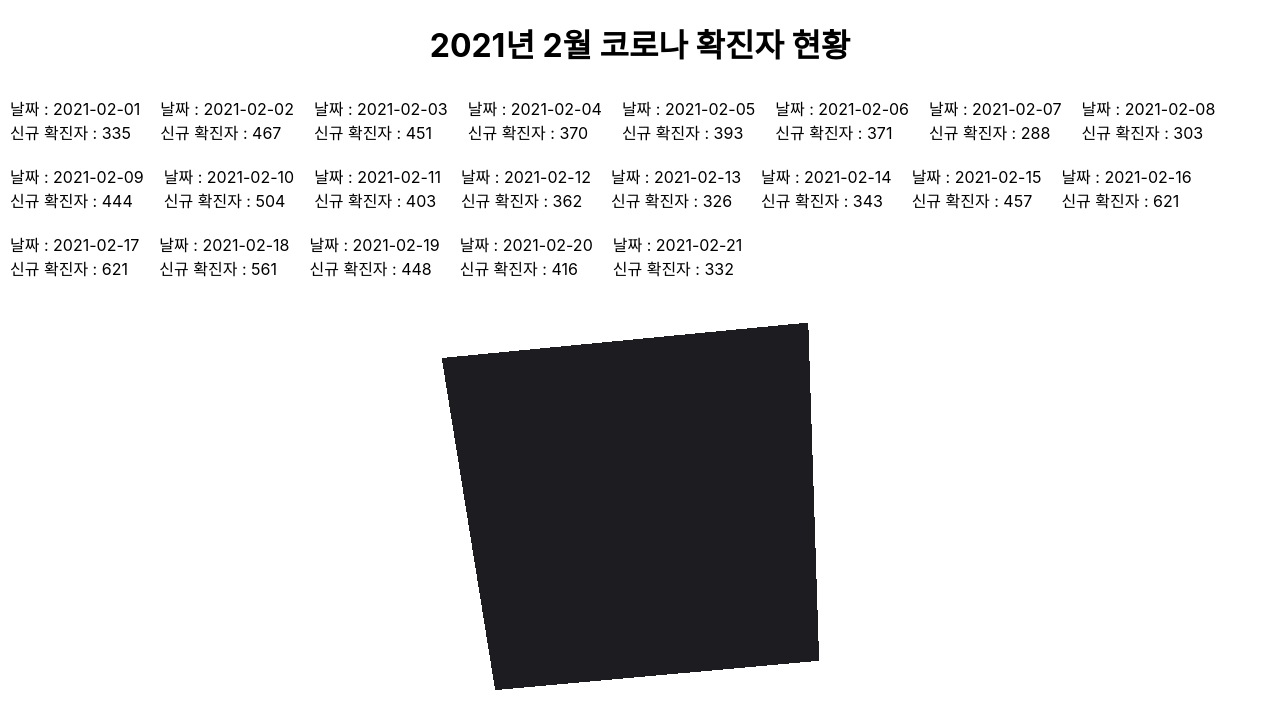
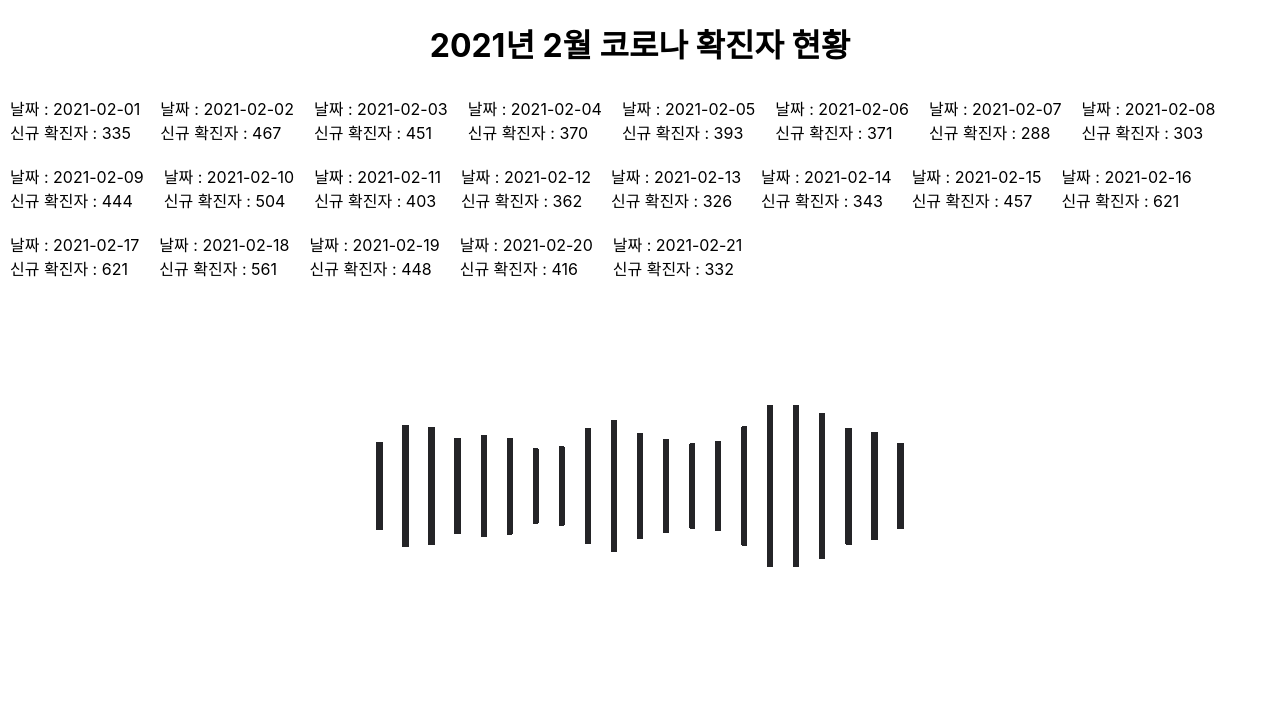
Before and after one commit to hellojaehyeok/React_Covid, a React (Create React App) app in the folder covid/: page / in a window 1280 px wide. Shown: the top 728 px of the page. Built offline with nearby package versions, Linux system fonts and the light colour scheme.

Commit message:
코로나 확진자수에 따른 cube y 값 적용
코로나 확진자수에 따른 cube y 값 적용

```diff
--- a/covid/src/components/threeGraph/threeGraph.jsx
+++ b/covid/src/components/threeGraph/threeGraph.jsx
@@ -9,7 +9,12 @@ const ThreeGraph = ({dailyDecide}) => {
     const threeRef = useRef();
 
     const three = () => {
-      console.log("Three.js Start");
+      if(dailyDecide.length == 0){
+        console.log('dailyDecide 전달받지 못함');
+        return;
+      }else{
+        console.log("Three.js Start");
+      }
       const scene = new THREE.Scene();
       const camera = new THREE.PerspectiveCamera( 75, window.innerWidth/window.innerHeight, 0.1, 1000 );
       const renderer = new THREE.WebGLRenderer({ alpha: true });
@@ -25,10 +30,19 @@ const ThreeGraph = ({dailyDecide}) => {
       })
       renderer.setClearColor( 0xffffff, 0);
 
-      const geometry = new THREE.BoxGeometry( 1, 1, 1 );
-      const material = new THREE.MeshStandardMaterial( { color: 0x454545 } );
-      const cube = new THREE.Mesh( geometry, material );
-      scene.add( cube );
+
+      const graphGroup = new THREE.Object3D();
+
+      for(let i=0;i<21;i++){
+        const positionY = dailyDecide[i] * 0.001;
+        const geometry = new THREE.BoxGeometry( 0.02, positionY, 0.01 );
+        const material = new THREE.MeshStandardMaterial( { color: 0x454545 } );
+        const graphCube = new THREE.Mesh( geometry, material );
+        graphCube.position.x=i*0.1-1;
+        graphGroup.add( graphCube );
+      }
+      scene.add(graphGroup);
+
 
       const light = new THREE.HemisphereLight( 0xffffff, 0x080820, 1 );
       scene.add( light );
@@ -37,9 +51,6 @@ const ThreeGraph = ({dailyDecide}) => {
 
       let animate = () => {
         requestAnimationFrame( animate );
-        cube.rotation.x += 0.005;
-        cube.rotation.y += 0.005;
-        cube.rotation.z += 0.005;
         renderer.render( scene, camera );
       };
       animate();
@@ -47,9 +58,8 @@ const ThreeGraph = ({dailyDecide}) => {
 
     useEffect(()=>{
       three()
-    },[threeRef])
+    },[dailyDecide])
 
-    console.log(dailyDecide);
 
     return(
         <div className={styles.three} ref={threeRef}></div>
--- a/covid/src/components/threeGraph/threeGraph.module.css
+++ b/covid/src/components/threeGraph/threeGraph.module.css
@@ -1,5 +1,5 @@
 
 
 div.three{
-    position: absolute;
+    position: fixed;
 }
```
